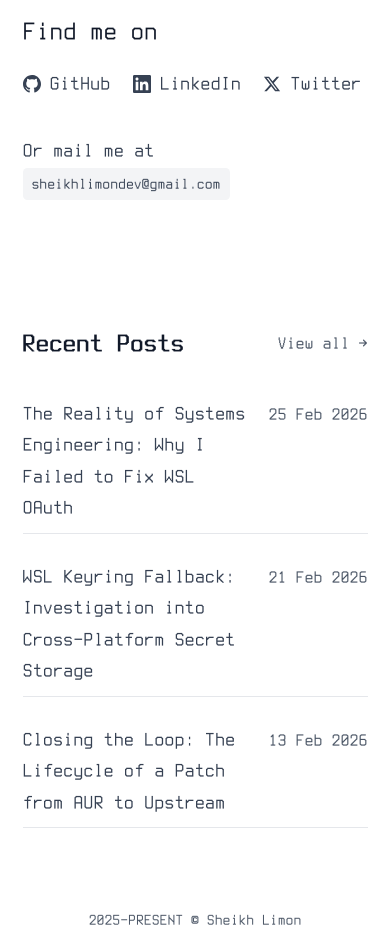
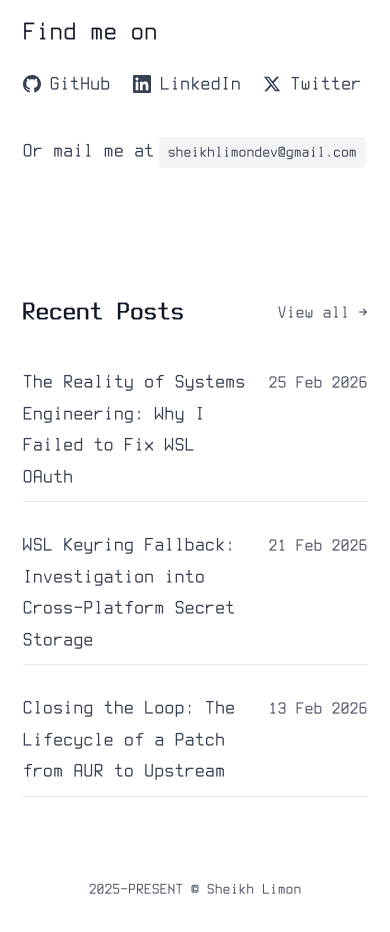
Before and after one commit to sheikhlimon/limon-portfolio, a Next.js app: page / in a window 390 px wide. Shown: the part 940-1872 px from the top of the page. Built offline with nearby package versions, Linux system fonts and the light colour scheme.

Commit message:
fix: allow email to wrap naturally on mobile

```diff
--- a/app/components/Hero.tsx
+++ b/app/components/Hero.tsx
@@ -130,8 +130,8 @@ export default function Hero() {
             animate={{ opacity: 1 }}
             transition={{ delay: 1.4, duration: 0.5 }}
           >
-            <p className="text-gray-700 dark:text-gray-300">
-              Or mail me at{' '}
+            <p className="text-gray-700 dark:text-gray-300 flex flex-wrap items-baseline gap-x-1">
+              <span>Or mail me at</span>
               <span className="relative inline-block">
                 <button
                   onClick={copyEmail}
```
